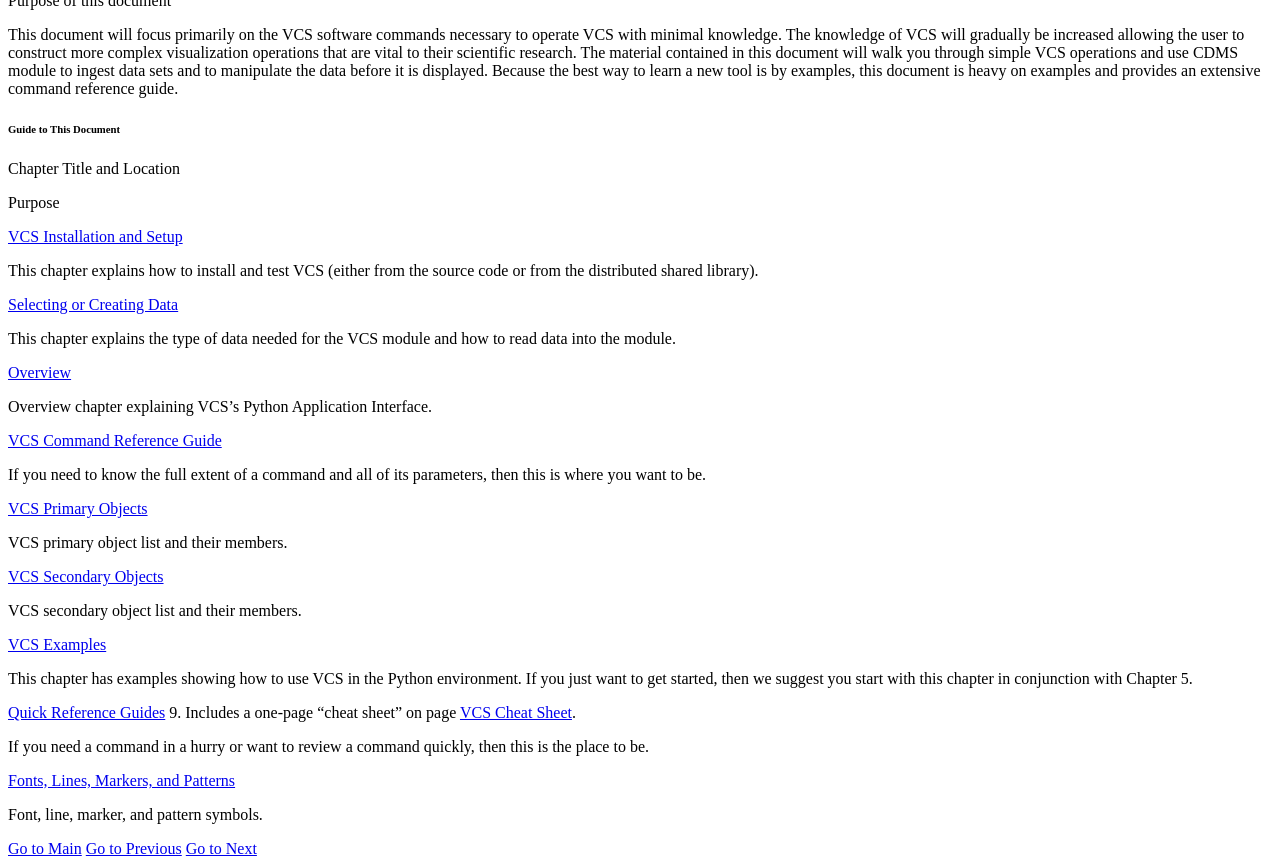
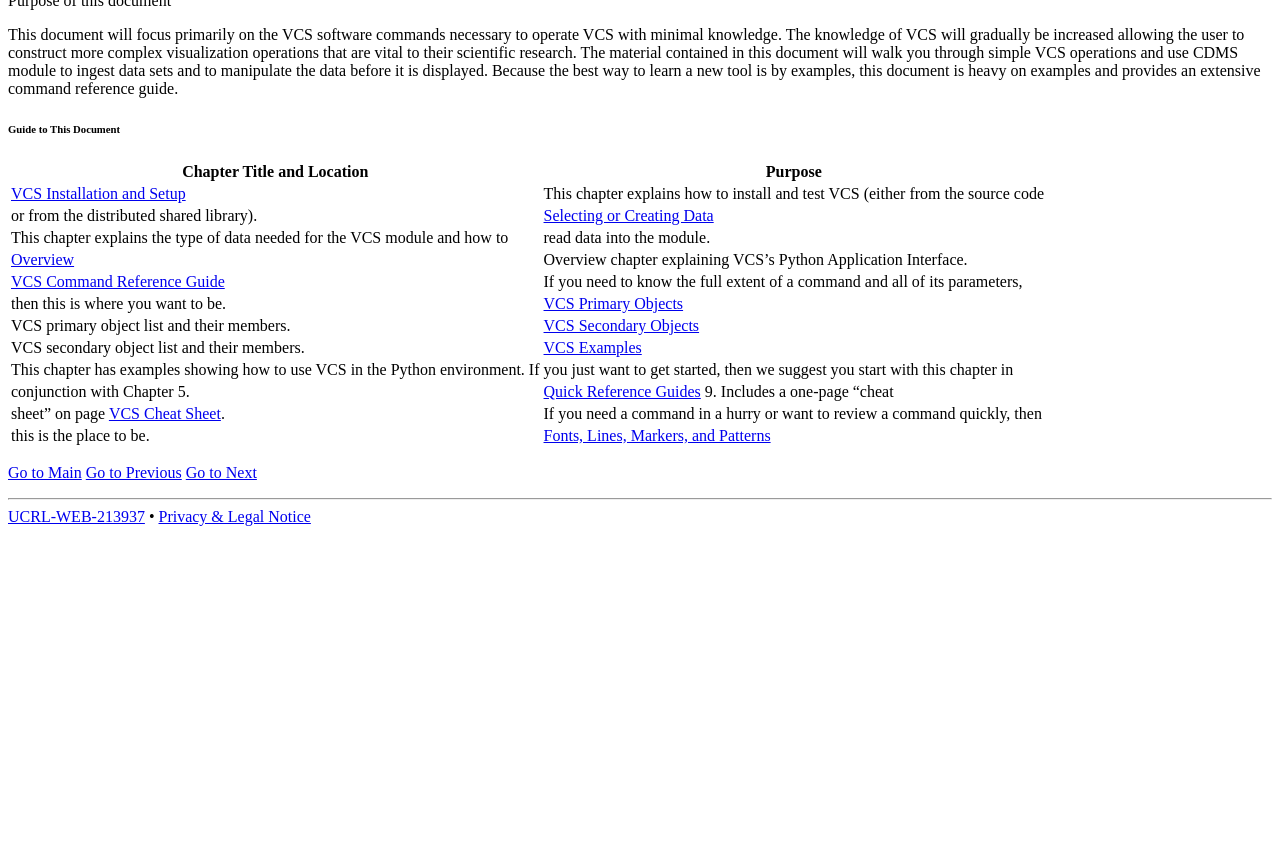
Before and after one commit to CDAT/cdat-old-site, a Jekyll site: the page built from vcs/vcs-1.md, in a window 1280 px wide and 1400 px high, scrolled down 1661 px, cut to the strip 450-1314 px from the top of the window. Built offline with Jekyll 4.4.1, drawn with Linux system fonts in a browser that asks for light colours; nearby versions of some CDN libraries; after the commit the page ends 2685 px from its top, so only the background shows below that.

Commit message:
Fixed the table of links at the bottom of VCS-1

```diff
--- a/vcs/vcs-1.md
+++ b/vcs/vcs-1.md
@@ -66,51 +66,20 @@ examples and provides an extensive command reference guide.
 
 ######  Guide to This Document
 
-Chapter Title and Location
-
-Purpose
-
-[VCS Installation and Setup](vcs-2.html#18892)
-
-This chapter explains how to install and test VCS (either from the source code
-or from the distributed shared library).
-
-[Selecting or Creating Data](vcs-3.html#79985)
-
-This chapter explains the type of data needed for the VCS module and how to
-read data into the module.
-
-[Overview](vcs-4.html#60683)
-
-Overview chapter explaining VCS's Python Application Interface.
-
-[VCS Command Reference Guide](vcs-5.html#41289)
-
-If you need to know the full extent of a command and all of its parameters,
-then this is where you want to be.
-
-[VCS Primary Objects](vcs-6.html#22687)
-
-VCS primary object list and their members.
-
-[VCS Secondary Objects](vcs-7.html#85913)
-
-VCS secondary object list and their members.
-
-[VCS Examples](vcs-8.html#83780)
-
-This chapter has examples showing how to use VCS in the Python environment. If
-you just want to get started, then we suggest you start with this chapter in
-conjunction with Chapter 5.
-
-[Quick Reference Guides](vcs-9.html#19907) 9\. Includes a one-page "cheat
-sheet" on page [VCS Cheat Sheet](vcs-9.html#10473).
-
-If you need a command in a hurry or want to review a command quickly, then
-this is the place to be.
-
-[Fonts, Lines, Markers, and Patterns](vcs-10.html#20702)
-
-Font, line, marker, and pattern symbols.
+{:.table}
+|Chapter Title and Location|Purpose|
+|---|---|
+|[VCS Installation and Setup](vcs-2.html#18892)|This chapter explains how to install and test VCS (either from the source code|
+|or from the distributed shared library).|[Selecting or Creating Data](vcs-3.html#79985)|
+|This chapter explains the type of data needed for the VCS module and how to|read data into the module.|
+|[Overview](vcs-4.html#60683)|Overview chapter explaining VCS's Python Application Interface.|
+|[VCS Command Reference Guide](vcs-5.html#41289)|If you need to know the full extent of a command and all of its parameters,|
+|then this is where you want to be.|[VCS Primary Objects](vcs-6.html#22687)|
+|VCS primary object list and their members.|[VCS Secondary Objects](vcs-7.html#85913)|
+|VCS secondary object list and their members.|[VCS Examples](vcs-8.html#83780)|
+|This chapter has examples showing how to use VCS in the Python environment. If|you just want to get started, then we suggest you start with this chapter in|
+|conjunction with Chapter 5.|[Quick Reference Guides](vcs-9.html#19907) 9\. Includes a one-page "cheat|
+|sheet" on page [VCS Cheat Sheet](vcs-9.html#10473).|If you need a command in a hurry or want to review a command quickly, then|
+|this is the place to be.|[Fonts, Lines, Markers, and Patterns](vcs-10.html#20702)|
 
 [Go to Main](vcs.html) [Go to Previous](vcs.html) [Go to Next](vcs-2.html)
```
